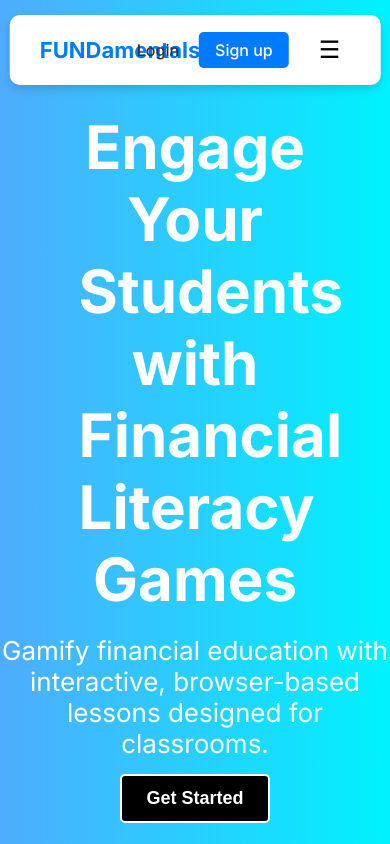
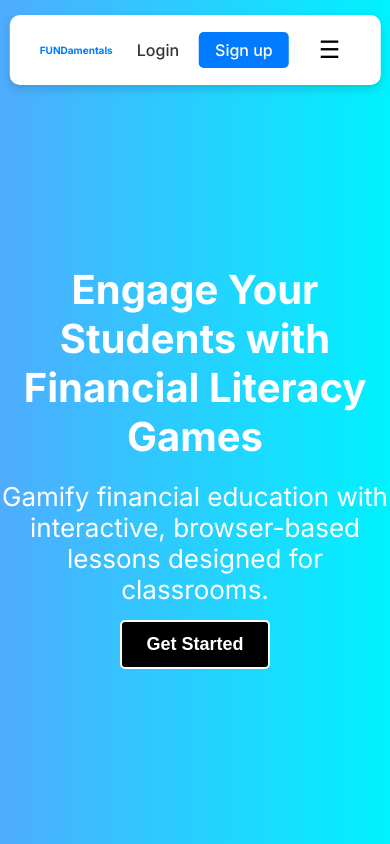
Before and after one commit to JJohnJones/fundamentals-frontend, a React (Create React App) app: page / in a window 390 px wide. Shown: the top 844 px of the page. Built offline with nearby package versions, Linux system fonts and the light colour scheme.

Commit message:
Media query outlines

```diff
--- a/src/site/main.css
+++ b/src/site/main.css
@@ -103,43 +103,6 @@
     padding: 10px;
 }
 
-/* Mobile Navigation */
-@media (max-width: 768px) {
-    .hamburger {
-        display: block;
-    }
-
-    .nav-links {
-        display: none;
-    }
-
-    /* Mobile menu expands downward */
-    .mobile-menu {
-        position: fixed;
-        display: flex;
-        flex-direction: column;
-        top: 60px;
-        width: 100%;
-        left: 0;
-        background: white;
-        box-shadow: 0 4px 6px rgba(0, 0, 0, 0.1);
-        overflow: hidden;
-        max-height: 0;
-        transition: max-height 0.5s ease-in-out;
-        z-index: 999;
-    }
-
-    .mobile-menu.open {
-        max-height: 300px; /* Adjust as needed */
-    }
-
-    .mobile-menu a {
-        padding: 10px;
-        text-align: center;
-        display: block;
-    }
-}
-
 /* Hero Section */
 .first-hero {
     background: linear-gradient(to right, #4facfe, #00f2fe);
@@ -222,3 +185,65 @@
 .footer a:hover {
     text-decoration: underline;
 }
+
+/* Mobile Navigation */
+@media (max-width: 1024px) {
+    .hamburger {
+        display: block;
+    }
+
+    .nav-links {
+        display: none;
+    }
+
+    /* Mobile menu expands downward */
+    .mobile-menu {
+        position: fixed;
+        display: flex;
+        flex-direction: column;
+        top: 60px;
+        width: 100%;
+        left: 0;
+        background: white;
+        box-shadow: 0 4px 6px rgba(0, 0, 0, 0.1);
+        overflow: hidden;
+        max-height: 0;
+        transition: max-height 0.5s ease-in-out;
+        z-index: 999;
+    }
+
+    .mobile-menu.open {
+        max-height: 300px; /* Adjust as needed */
+    }
+
+    .mobile-menu a {
+        padding: 10px;
+        text-align: center;
+        display: block;
+    }
+}
+
+/* Small mobile */
+@media (min-width: 320px) and (max-width: 480px) {
+    .nav-left-logo {
+        font-size: 10px;
+    }
+
+    .first-hero h1 {
+        font-size: 40px;
+        width: auto;
+    }
+}
+
+/* Large mobile */
+@media (min-width: 481px) and (max-width: 767px) {
+    .first-hero h1 {
+        font-size: 50px;
+        width: auto;
+    }
+}
+
+/* Tablet */
+@media (min-width: 768px) and (max-width: 1024px) {
+
+}
```
